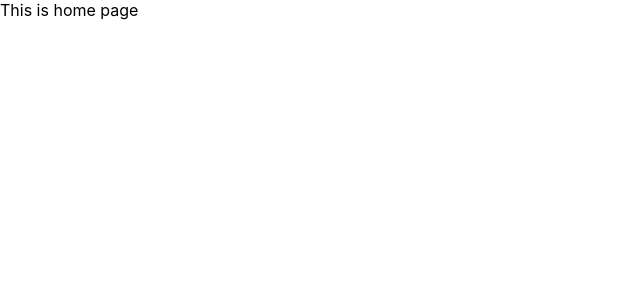
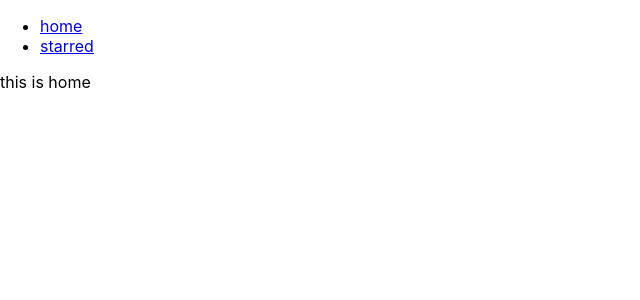
Before and after one commit to lucy-16/box-office, a React (Create React App) app: page / in a window 1280 px wide. Shown: the top 300 px of the page, without its empty margins (0-640 px from the left). Built offline with nearby package versions, Linux system fonts and the light colour scheme.

Commit message:
added nav bar and created page components

```diff
--- a/src/App.js
+++ b/src/App.js
@@ -1,22 +1,30 @@
+
 import React from 'react';
 import { Switch, Route } from 'react-router-dom';
 
+import Navs from './components/Navs';
+import Home from './pages/Home';
+import Starred from './pages/Starred';
+
 function App() {
   return (
+    <div>
+      <Navs />
 
       <Switch>
         <Route exact path="/">
-        This is home page
+          <Home />
         </Route>
 
         <Route exact path="/starred">
-        This is starred
+          <Starred />
         </Route>
 
-      <Route>This is 404 page</Route>
+        <Route>
+          <div>Not found</div>
+        </Route>
       </Switch>
-
-
+    </div>
   );
 }
 
--- /dev/null
+++ b/src/components/Navs.js
@@ -0,0 +1,25 @@
+import React from 'react'
+import {Link} from "react-router-dom"
+
+const LINKS = [
+    {to: "/", text: "home" },
+    {to: "/starred", text: "starred" },
+];
+
+const Navs = () => {
+  return (
+    <div>
+        <ul>
+            {LINKS.map (item => (
+            <li key={item.to}>
+                    <Link to={item.to}>{item.text}</Link>
+                </li>
+            ))
+            }
+
+        </ul>
+    </div>
+  )
+}
+
+export default Navs
--- /dev/null
+++ b/src/pages/Home.js
@@ -0,0 +1,8 @@
+
+import React from 'react';
+
+const Home = () => {
+  return <div>this is home</div>;
+};
+
+export default Home;
--- /dev/null
+++ b/src/pages/Starred.js
@@ -0,0 +1,11 @@
+import React from 'react'
+
+const Starred = () => {
+  return (
+    <div> This is starred </div>
+  )
+
+
+}
+
+export default Starred
```
Also changed, not shown: 1 other file (tests, documents, lock files or other folders). Lines whose indentation alone changed are shown as unchanged.
